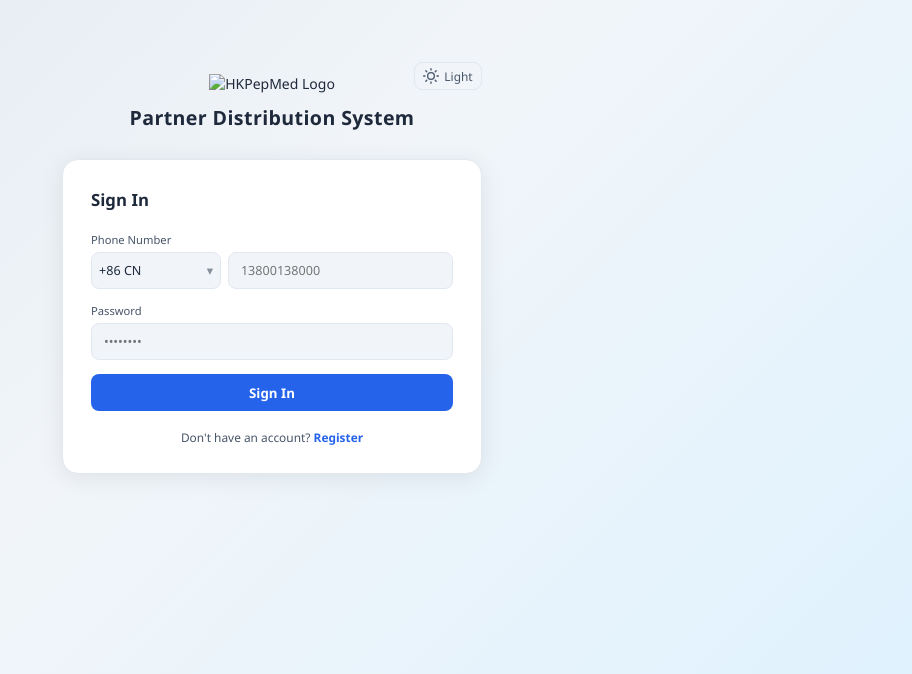
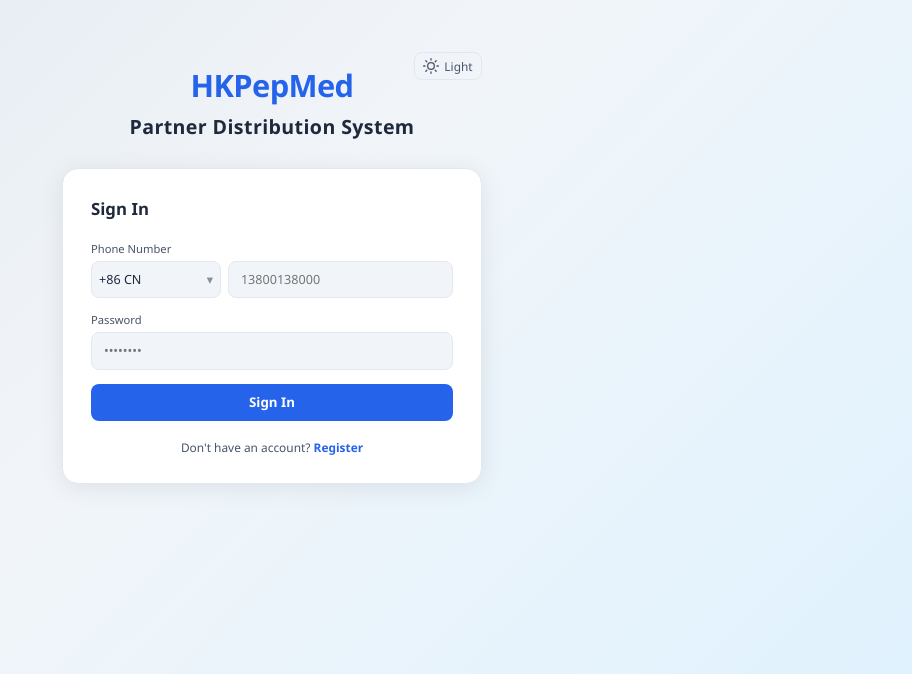
Before and after one commit to jaswamdsesm/hkpmed-partner, a plain HTML site: page index.html in a window 1280 px wide. Shown: the part 126-800 px from the top of the page, without its empty margins (368-1280 px from the left). Drawn offline with nearby package versions, Linux system fonts and the light colour scheme.

Commit message:
fix: replace broken logo img with styled text

```diff
--- a/index.html
+++ b/index.html
@@ -269,7 +269,7 @@ body.dark .panel:hover{box-shadow:0 4px 20px rgba(0,0,0,0.3);}
       <span id="auth-theme-text">Light</span>
     </button>
     <div class="auth-logo">
-      <img src="logo2.png" alt="HKPepMed Logo">
+      <div class="logo-text" style="font-size:2.2rem;font-weight:800;color:var(--accent);letter-spacing:-0.02em;margin-bottom:0.5rem">HKPepMed</div>
       <h1>Partner Distribution System</h1>
       <p id="auth-subtitle" style="display:none"></p>
     </div>
@@ -363,7 +363,7 @@ body.dark .panel:hover{box-shadow:0 4px 20px rgba(0,0,0,0.3);}
         <svg><use href="#icon-menu"/></svg>
       </button>
       <div class="header-logo">
-        <img src="logo2.png" alt="HKPepMed">
+        <span style="font-weight:800;color:var(--accent);letter-spacing:-0.02em;font-size:1.1rem">HKPepMed</span>
         <span id="header-app-name">Partner Distribution System</span>
       </div>
     </div>
```
